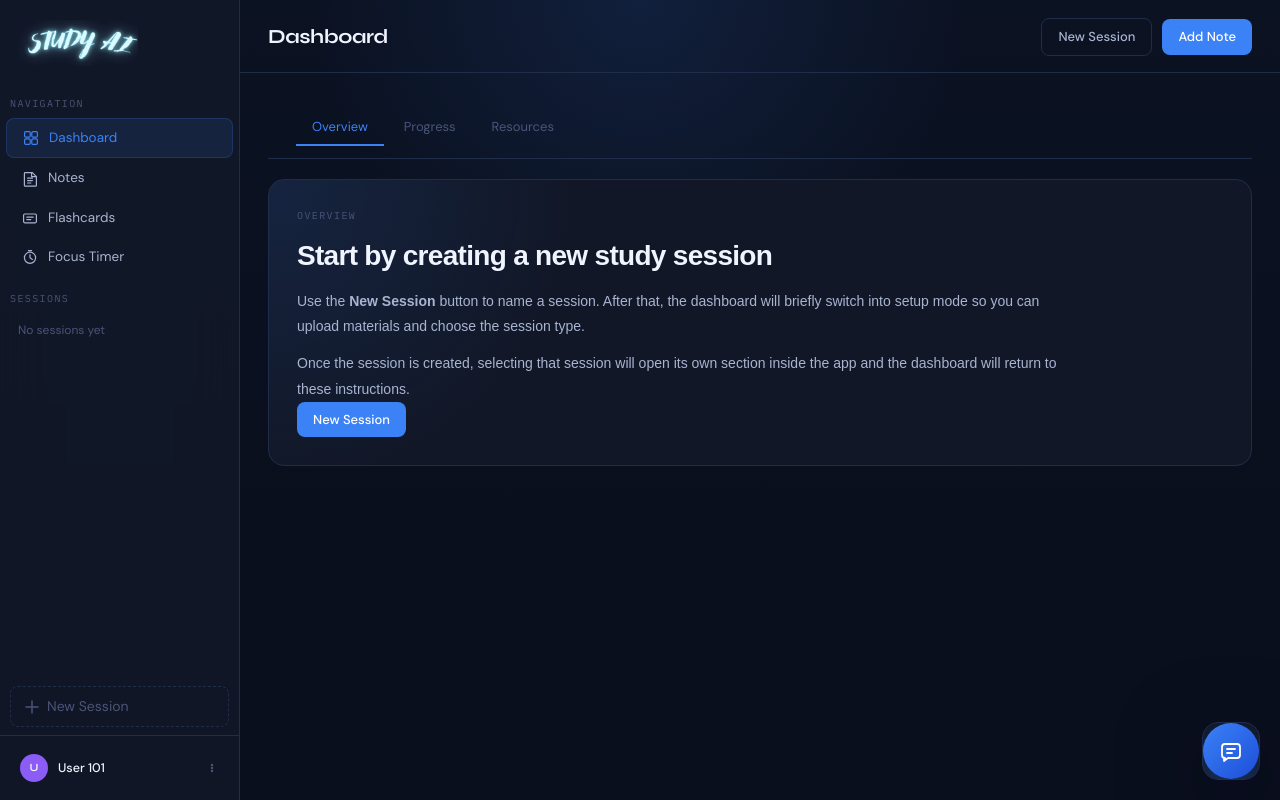
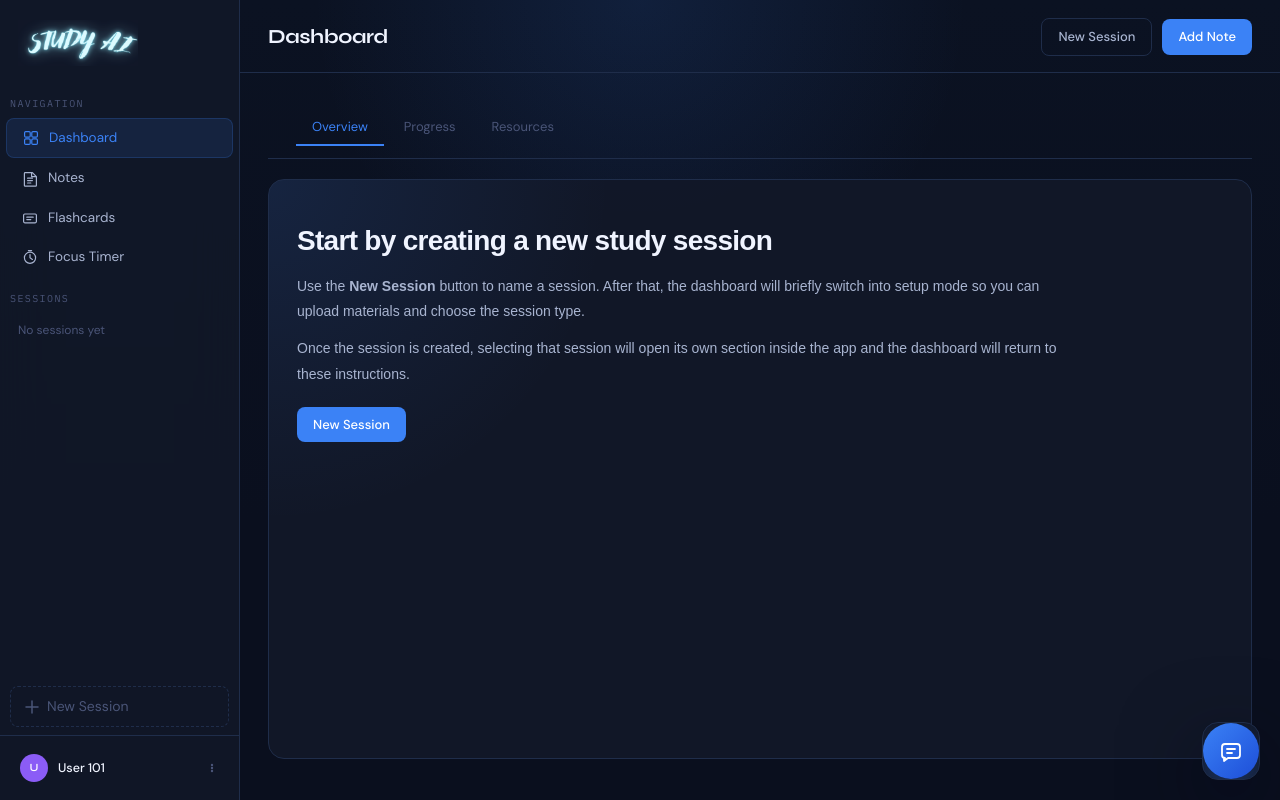
Before and after one commit to TresorBitangimana/AI-Study-Assistant, a React (Vite) app in the folder Frontend/: page / in a window 1280 px wide. Built offline with nearby package versions, Linux system fonts and the light colour scheme.

Commit message:
sessions working

```diff
--- a/Frontend/src/App.css
+++ b/Frontend/src/App.css
@@ -335,7 +335,7 @@
     }
 
     .dashboard-instructions {
-        @apply mt-5 rounded-2xl border px-6 py-6 sm:px-7 sm:py-7;
+        @apply mt-5 min-h-[calc(100vh-220px)] rounded-2xl border px-6 py-6 sm:px-7 sm:py-7;
         border-color: var(--border);
         background:
             radial-gradient(
@@ -356,6 +356,9 @@
         @apply mt-3 max-w-3xl text-sm leading-[1.8];
         font-family: sans-serif;
         color: var(--text-dim);
+    }
+    .dashboard-instructions-actions {
+        @apply mt-5;
     }
 
     .dashboard-session-grid {
@@ -959,7 +962,7 @@
     }
 
     .session-content-shell {
-        @apply flex flex-col gap-4;
+        @apply flex h-full min-h-0 flex-col gap-4;
     }
 
     .session-content-meta {
@@ -974,7 +977,7 @@
     }
 
     .session-content-stage {
-        @apply min-h-[420px] rounded-2xl;
-        background: #000;
+        @apply min-h-0 flex-1 rounded-2xl;
+        background: var(--panel-solid);
     }
 }
--- a/Frontend/src/App.jsx
+++ b/Frontend/src/App.jsx
@@ -6,6 +6,7 @@ import Flashcards from "./Flashcards";
 import FocusTimer from "./FocusTimer";
 import Notes from "./Notes";
 import Navation from "./Navation";
+import Sessions from "./Sessions";
 import "./App.css";
 
 const navigationItems = [
@@ -31,24 +32,6 @@ function createSessionId() {
     }
 
     return `session-${Date.now()}-${Math.random().toString(16).slice(2)}`;
-}
-
-function SessionPanel({ active, session }) {
-    if (!active || !session) {
-        return null;
-    }
-
-    return (
-        <section className="block">
-            <div className="session-content-shell">
-                <div className="session-content-meta">
-                    <span className="section-label">Session Type</span>
-                    <span className="session-content-type">{session.type}</span>
-                </div>
-                <div className="session-content-stage" />
-            </div>
-        </section>
-    );
 }
 
 function App() {
@@ -259,7 +242,7 @@ function App() {
 
                         <FocusTimer active={activePanel === "timer"} />
 
-                        <SessionPanel
+                        <Sessions
                             active={activePanel === "session"}
                             session={activeSession}
                         />
--- a/Frontend/src/Dashboard.jsx
+++ b/Frontend/src/Dashboard.jsx
@@ -78,7 +78,8 @@ function Dashboard({
 
                                     <div className="document-upload-list">
                                         {uploadedDocuments.length > 0 ? (
-                                            uploadedDocuments.map((document) => (
+                                            uploadedDocuments.map(
+                                                (document) => (
                                                     <div
                                                         className="document-upload-item"
                                                         key={document.id}
@@ -86,12 +87,18 @@ function Dashboard({
                                                         <div className="document-upload-item-row">
                                                             <div>
                                                                 <div className="document-upload-name">
-                                                                {document.name}
+                                                                    {
+                                                                        document.name
+                                                                    }
                                                                 </div>
                                                                 <div className="document-upload-meta">
-                                                                {document.type}{" "}
+                                                                    {
+                                                                        document.type
+                                                                    }{" "}
                                                                     ·{" "}
-                                                                {document.size}
+                                                                    {
+                                                                        document.size
+                                                                    }
                                                                 </div>
                                                             </div>
                                                             <button
@@ -107,7 +114,8 @@ function Dashboard({
                                                             </button>
                                                         </div>
                                                     </div>
-                                            ))
+                                                ),
+                                            )
                                         ) : (
                                             <div className="document-upload-empty">
                                                 No files uploaded yet.
@@ -150,7 +158,6 @@ function Dashboard({
                         </div>
                     ) : (
                         <div className="dashboard-instructions">
-                            <div className="section-label">Overview</div>
                             <h2 className="dashboard-instructions-title">
                                 Start by creating a new study session
                             </h2>
--- /dev/null
+++ b/Frontend/src/Sessions.jsx
@@ -0,0 +1,19 @@
+function Sessions({ active, session }) {
+    if (!active || !session) {
+        return null;
+    }
+
+    return (
+        <section className="block h-full">
+            <div className="session-content-shell">
+                <div className="session-content-meta">
+                    <span className="section-label">Session Type</span>
+                    <span className="session-content-type">{session.type}</span>
+                </div>
+                <div className="session-content-stage" />
+            </div>
+        </section>
+    );
+}
+
+export default Sessions;
```
Lines whose indentation alone changed are shown as unchanged.
